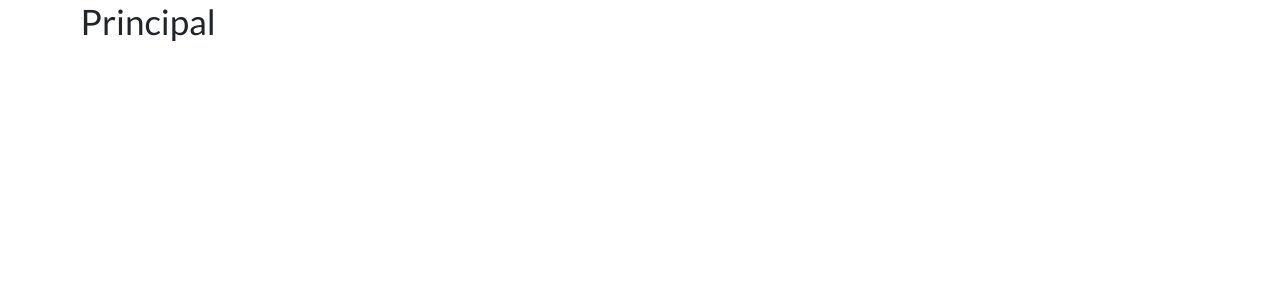
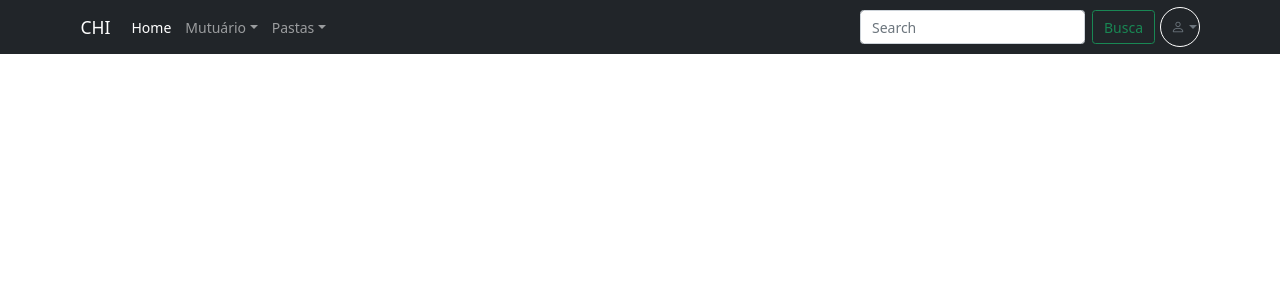
Before and after one commit to Jorge-William/carteira-hipotecaria-imobiliaria-app, a React (Create React App) app in the folder frontend/: page /principal in a window 1280 px wide. Shown: the top 300 px of the page. Built offline with nearby package versions, Linux system fonts and the light colour scheme.

Commit message:
Feat: importando o componente Menu para página principal

```diff
--- a/frontend/src/App.js
+++ b/frontend/src/App.js
@@ -1,12 +1,12 @@
 import React from 'react'
 import 'bootstrap/dist/css/bootstrap.min.css'
-
+import Menu from './components/Menu'
 class App extends React.Component {
 	render() {
 		return (
-			<div className='container'>
-				<h1>Principal</h1>
-			</div>
+			<>
+				<Menu />
+			</>
 		)
 	}
 }
```
